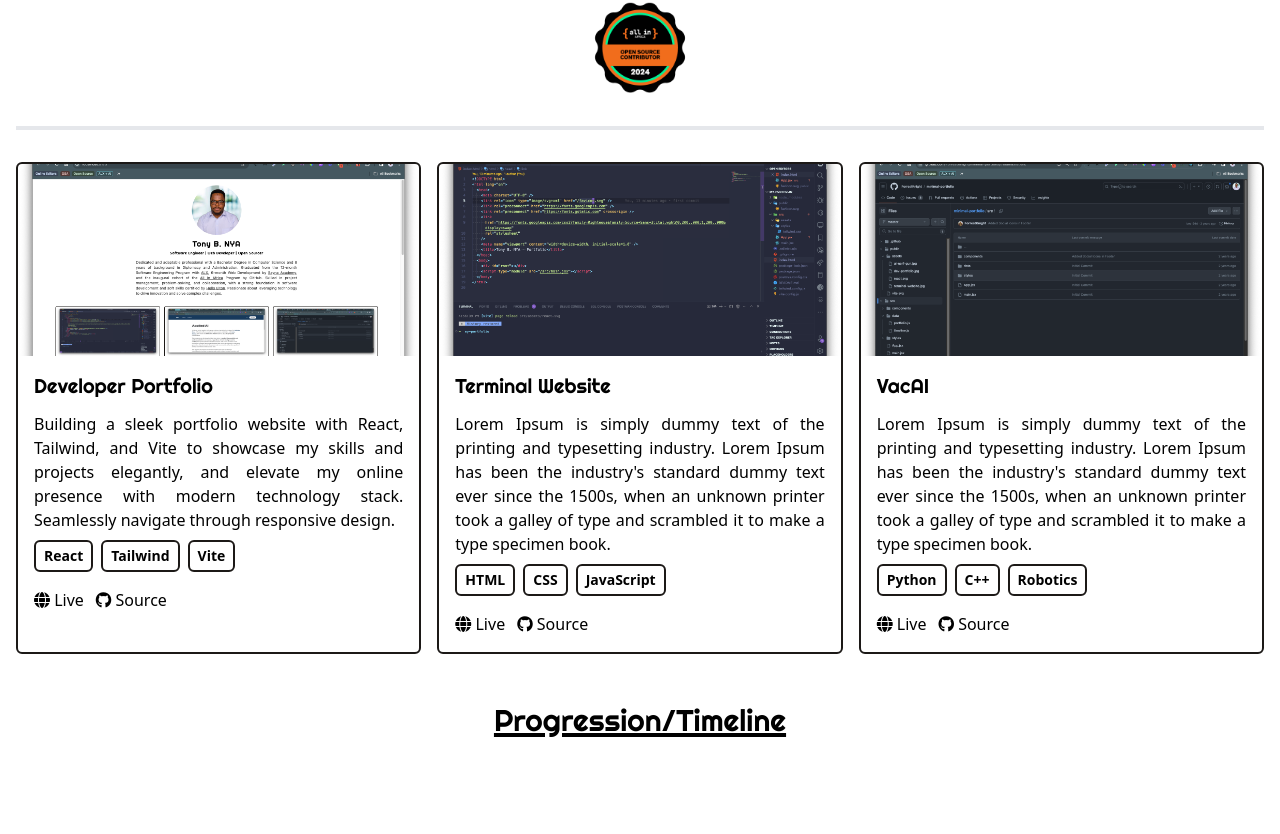
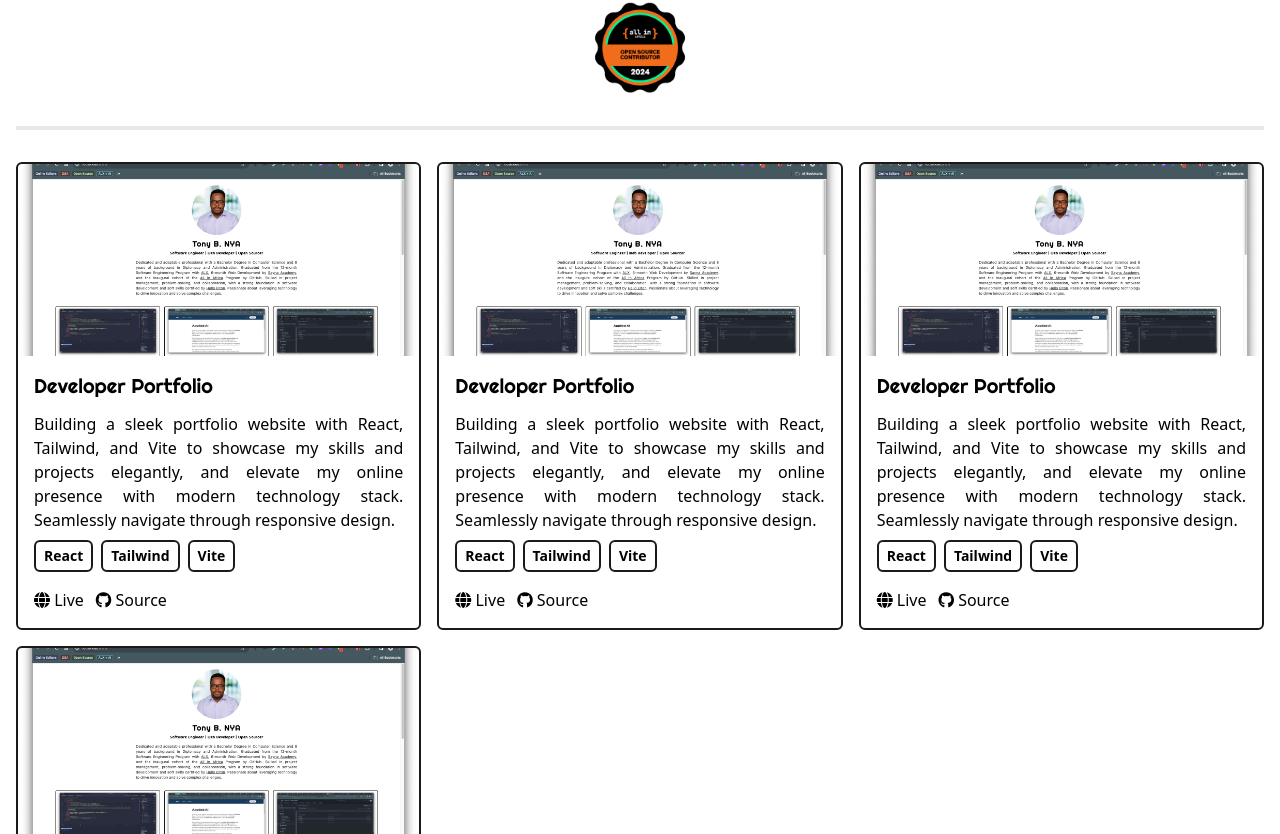
Before and after one commit to tonybnya/portfolio, a React (Vite) app: page / in a window 1280 px wide. Shown: the part 626-1460 px from the top of the page. Built offline with nearby package versions, Linux system fonts and the light colour scheme.

Commit message:
update portfolio/projects section

```diff
--- a/src/data/projects.js
+++ b/src/data/projects.js
@@ -9,22 +9,31 @@ const projects = [
     source: "https://github.com/tonybnya/portfolio",
   },
   {
-    imgUrl: "/assets/2.png",
-    title: "Terminal Website",
+    imgUrl: "/assets/1.png",
+    title: "Developer Portfolio",
     description:
-      "Lorem Ipsum is simply dummy text of the printing and typesetting industry. Lorem Ipsum has been the industry's standard dummy text ever since the 1500s, when an unknown printer took a galley of type and scrambled it to make a type specimen book.",
-    stack: ["HTML", "CSS", "JavaScript"],
-    link: "https://fkcodes.com",
-    source: "https://fkcodes.com",
+      "Building a sleek portfolio website with React, Tailwind, and Vite to showcase my skills and projects elegantly, and elevate my online presence with modern technology stack. Seamlessly navigate through responsive design.",
+    stack: ["React", "Tailwind", "Vite"],
+    link: "https://tonybnya.github.io/portfolio/",
+    source: "https://github.com/tonybnya/portfolio",
   },
   {
-    imgUrl: "/assets/3.png",
-    title: "VacAI",
+    imgUrl: "/assets/1.png",
+    title: "Developer Portfolio",
     description:
-      "Lorem Ipsum is simply dummy text of the printing and typesetting industry. Lorem Ipsum has been the industry's standard dummy text ever since the 1500s, when an unknown printer took a galley of type and scrambled it to make a type specimen book.",
-    stack: ["Python", "C++", "Robotics"],
-    link: "https://youtu.be/A8eegxL82PI",
-    source: "https://youtu.be/A8eegxL82PI",
+      "Building a sleek portfolio website with React, Tailwind, and Vite to showcase my skills and projects elegantly, and elevate my online presence with modern technology stack. Seamlessly navigate through responsive design.",
+    stack: ["React", "Tailwind", "Vite"],
+    link: "https://tonybnya.github.io/portfolio/",
+    source: "https://github.com/tonybnya/portfolio",
+  },
+  {
+    imgUrl: "/assets/1.png",
+    title: "Developer Portfolio",
+    description:
+      "Building a sleek portfolio website with React, Tailwind, and Vite to showcase my skills and projects elegantly, and elevate my online presence with modern technology stack. Seamlessly navigate through responsive design.",
+    stack: ["React", "Tailwind", "Vite"],
+    link: "https://tonybnya.github.io/portfolio/",
+    source: "https://github.com/tonybnya/portfolio",
   },
 ];
 
```
